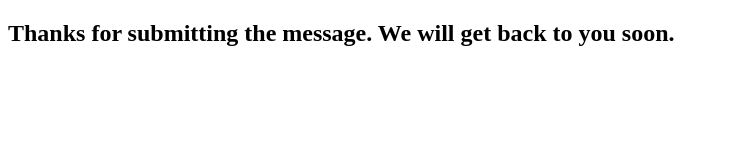
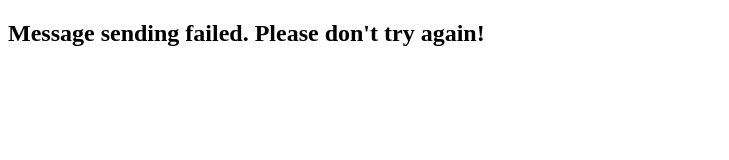
Before and after one commit to rishisingh1110/me, a plain HTML site: page thanks.html in a window 1280 px wide. Shown: the whole page, without its empty margins (0-729 px from the left). Drawn offline with Linux system fonts and the light colour scheme.

Commit message:
Update thanks.html

```diff
--- a/thanks.html
+++ b/thanks.html
@@ -5,6 +5,6 @@
     <title>Thanks</title>
   </head>
   <body>
-    <h2>Thanks for submitting the message. We will get back to you soon.</h2>
+    <h2>Message sending failed. Please don't try again!</h2>
   </body>
 </html>
```
